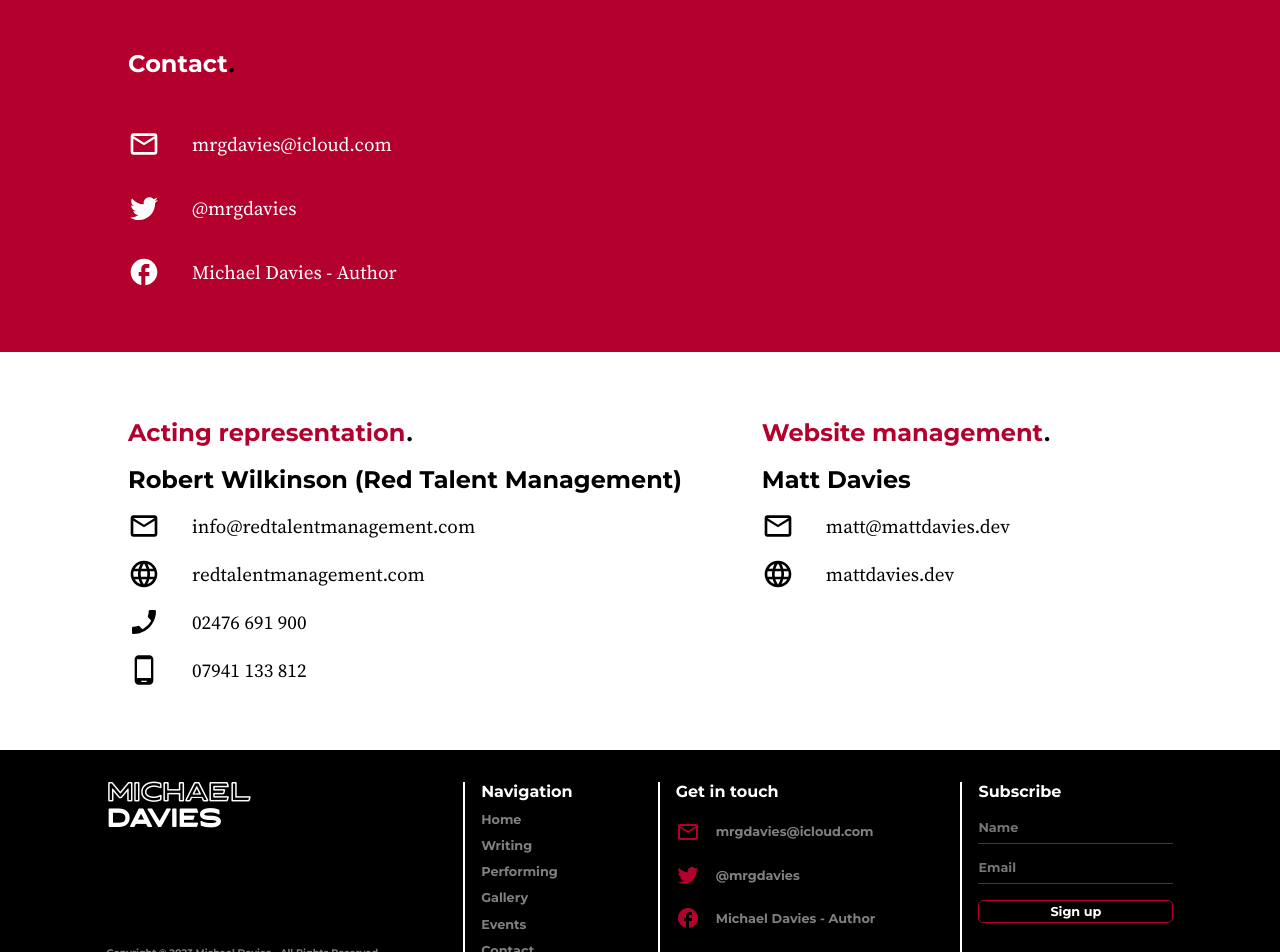
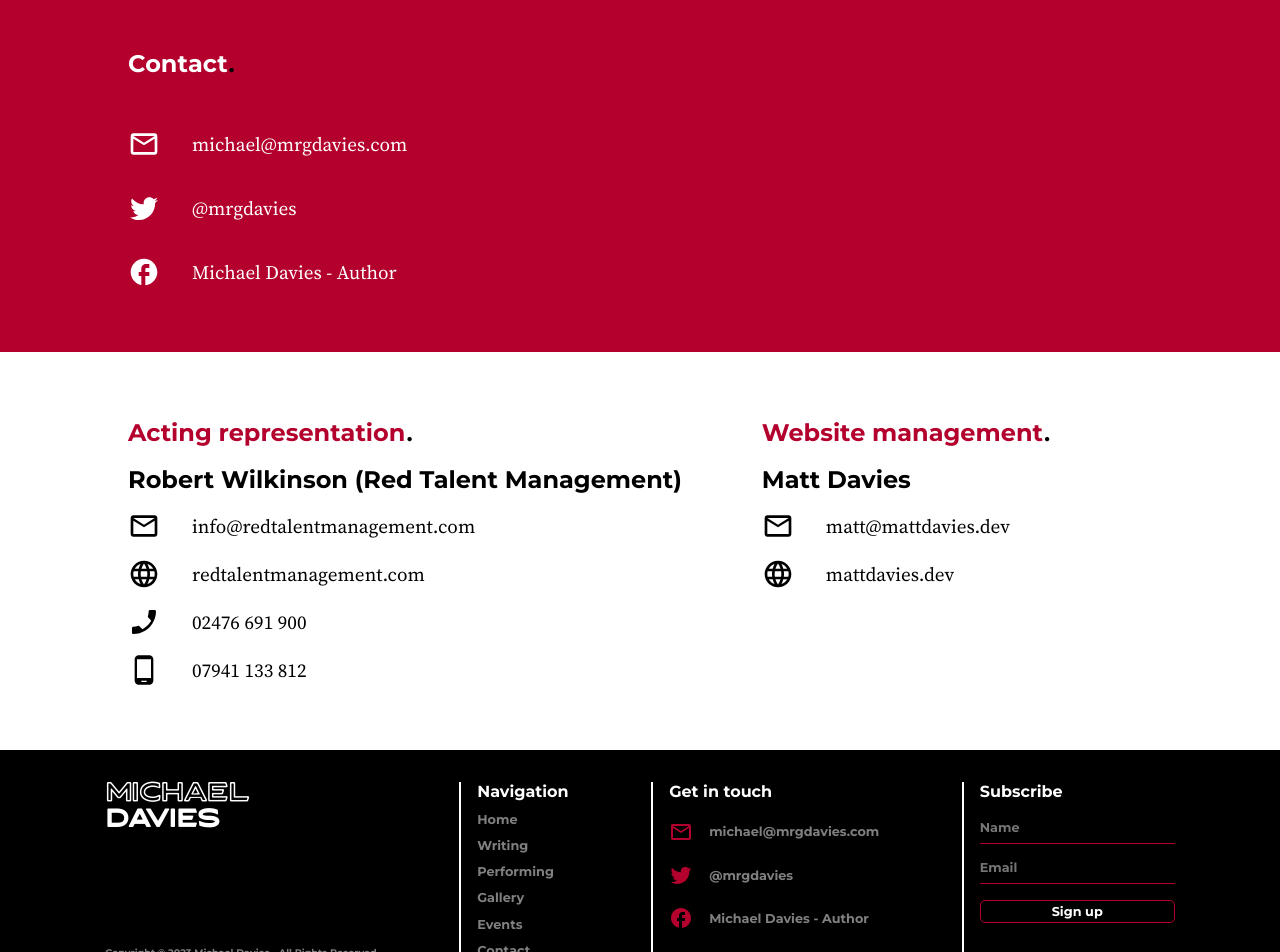
Before and after one commit to DevMattDavies/mrgdavies-website-revised, a Next.js app: page /contact in a window 1280 px wide. Shown: the part 140-1092 px from the top of the page. Built offline with nearby package versions, Linux system fonts and the light colour scheme.

Commit message:
Update footer and contact page email address

```diff
--- a/src/components/ContactPage/ContactPage.tsx
+++ b/src/components/ContactPage/ContactPage.tsx
@@ -39,10 +39,10 @@ export const ContactPage = (): JSX.Element => {
             <ContactContainer>
               <MailOutlineIcon style={{ fontSize: "2rem", color: "white" }} />
               <ContactLink
-                href="mailto: mrgdavies@icloud.com"
+                href="mailto: michael@mrgdavies.com"
                 color={"var(--white)"}
               >
-                mrgdavies@icloud.com
+                michael@mrgdavies.com
               </ContactLink>
             </ContactContainer>
             <ContactContainer>
--- a/src/components/Footer/Footer.tsx
+++ b/src/components/Footer/Footer.tsx
@@ -71,9 +71,9 @@ const Footer = (): JSX.Element => {
             <MailOutlineIcon style={{ color: "var(--red)" }} />
             <FooterLink
               style={{ textDecoration: "none" }}
-              href="mailto:mrgdavies@icloud.com"
+              href="mailto:michael@mrgdavies.com"
             >
-              mrgdavies@icloud.com
+              michael@mrgdavies.com
             </FooterLink>
           </SocialsContainer>
           <SocialsContainer>
```
